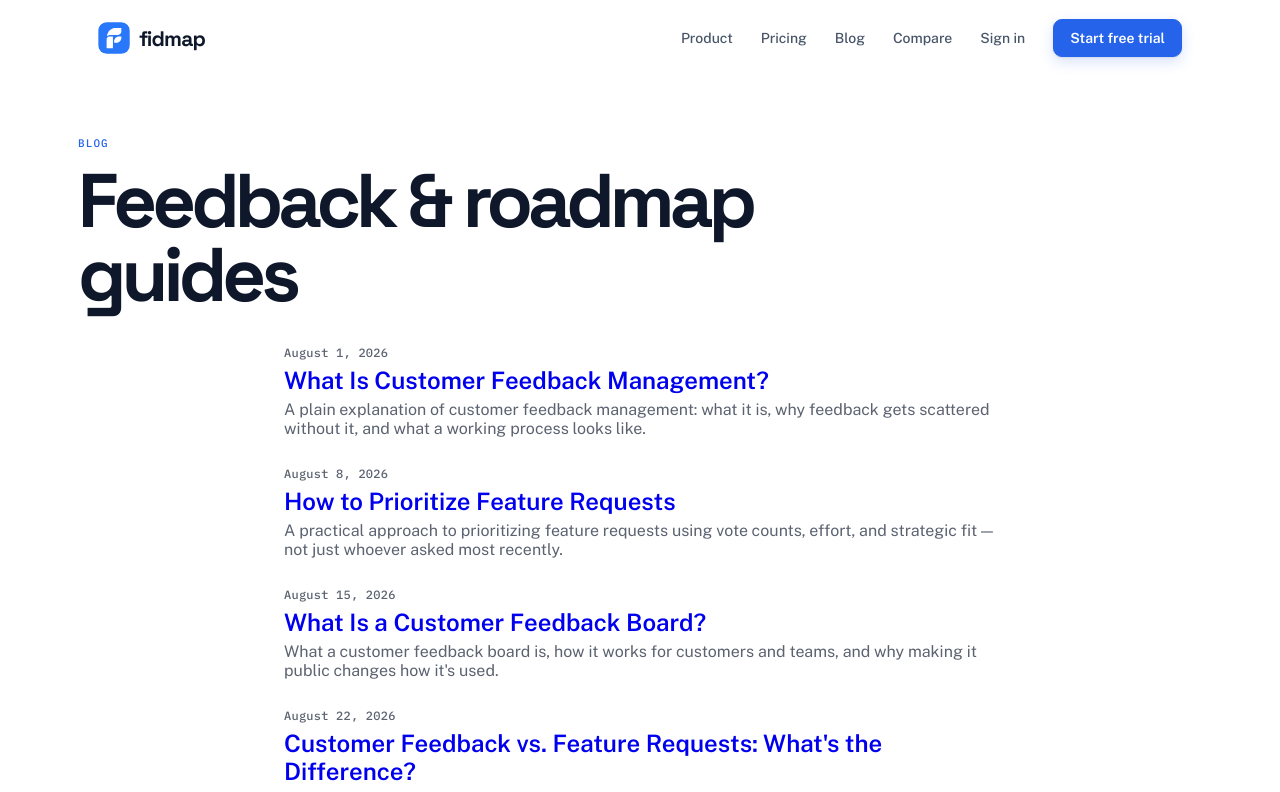
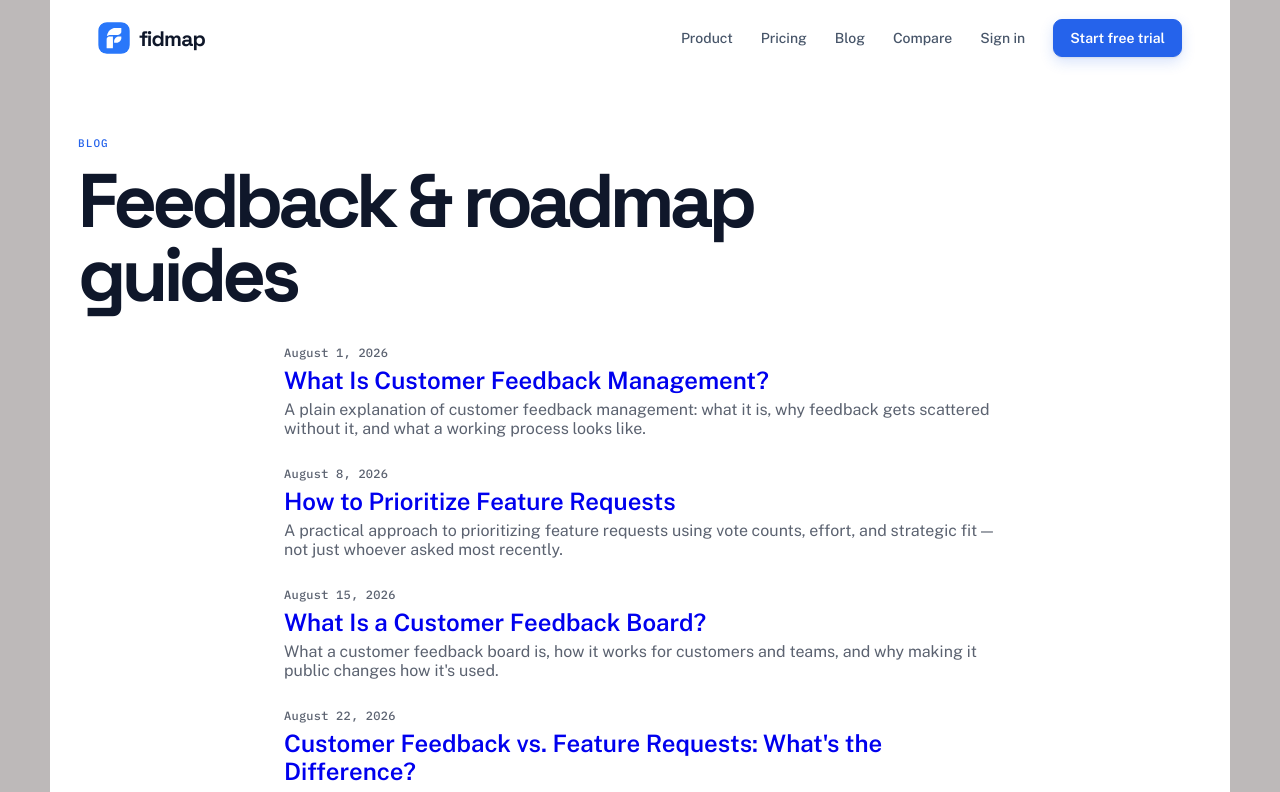
Before and after one commit to Adagash05/Fidmap_Front, a React (Vite) app: page /blog in a window 1280 px wide. Shown: the top 792 px of the page. Built offline with nearby package versions, Linux system fonts and the light colour scheme; no server answers.

Commit message:
still editing csss file

```diff
--- a/src/Style.css
+++ b/src/Style.css
@@ -1,7 +1,7 @@
 @import url("https://fonts.googleapis.com/css2?family=Space+Grotesk:wght@500;600;700&family=Public+Sans:wght@400;500;600&family=IBM+Plex+Mono:wght@500&display=swap");
 
 :root {
-  --paper: white;
+  --paper: rgb(189, 185, 185);
   --paper-soft: #e4decd;
   --ink: #1b2430;
   --ink-soft: #5b6270;
```
